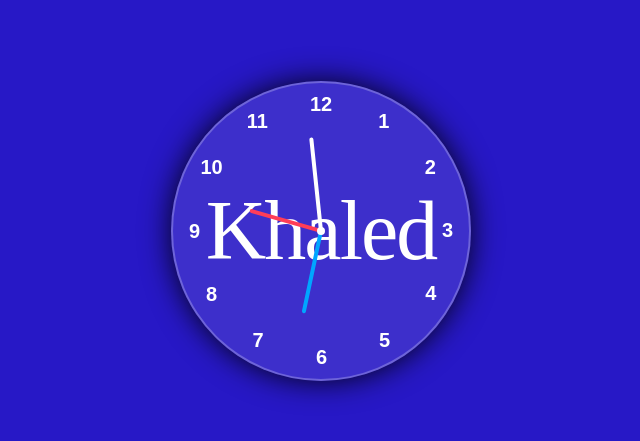
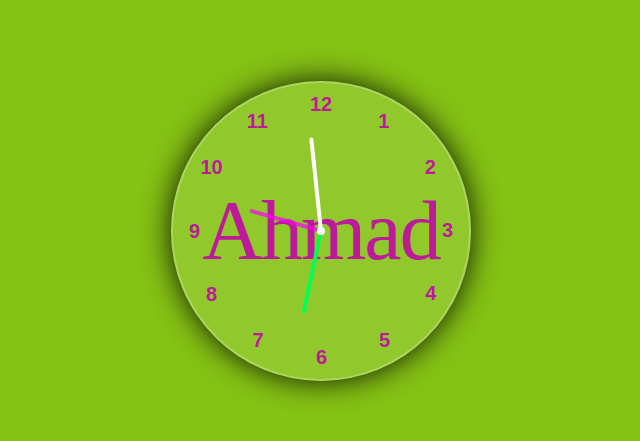
Before and after one commit to Khaled970/AnalogClock, a plain HTML site: page index.html in a window 1280 px wide. Shown: the part 169-610 px from the top of the page, without its empty margins (319-959 px from the left). Drawn offline with Linux system fonts and the light colour scheme.

Commit message:
Fixade commit

```diff
--- a/index.html
+++ b/index.html
@@ -11,11 +11,11 @@
   <body>
     <div class="container">
       <div class="clock">
-        <h1>Khaled</h1>
-        <div style="--clr: #ff3d58; --h: 74px" id="hour" class="hand">
+        <h1>Ahmad</h1>
+        <div style="--clr: #f506f1b8; --h: 74px" id="hour" class="hand">
           <i></i>
         </div>
-        <div style="--clr: #00a6ff; --h: 84px" id="min" class="hand">
+        <div style="--clr: #00ff55; --h: 84px" id="min" class="hand">
           <i></i>
         </div>
         <div style="--clr: #ffffff; --h: 94px" id="sec" class="hand">
--- a/style.css
+++ b/style.css
@@ -3,7 +3,7 @@
     padding: 0;
     box-sizing: border-box;
     font-family: sans-serif;
-    color: #ffffff;
+    color: #bc199b;
 }
 
 body{
@@ -11,7 +11,7 @@ body{
     justify-content: center;
     align-items: center;
     min-height: 100vh;
-    background-color: #2718c6;
+    background-color: #85c214;
 }
 h1{
     font-family: 'Poppins';
```
